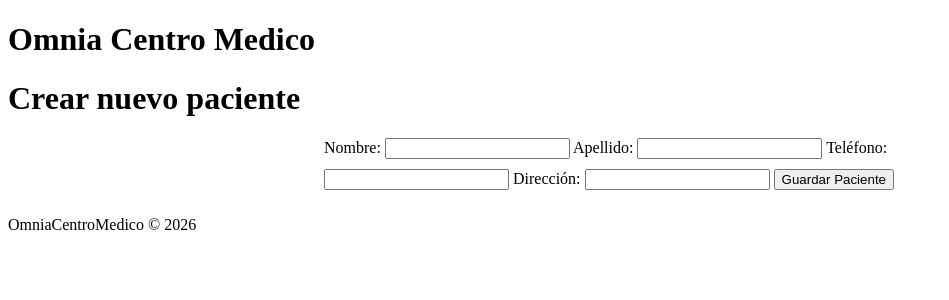
After one commit to lbooghart-tech/omnia-centro-m-dico-especializado, a Laravel app: page /pacientes/create in a window 1280 px wide. The commit adds this page. Shown: the top 300 px of the page, without its empty margins (0-949 px from the left). Run offline with Laravel 12, Linux system fonts and the light colour scheme.

Commit message:
Maalv: crear Formulario

```diff
--- a/app/Http/Controllers/PacientesController.php
+++ b/app/Http/Controllers/PacientesController.php
@@ -1,5 +1,6 @@
 <?php
 namespace App\Http\Controllers;
+use Illuminate\Http\Request;
 
 class PacientesController extends Controller
 {
@@ -11,4 +12,27 @@ class PacientesController extends Controller
     {
         return view('pacientes.show');
     }
+    public function create()
+{
+    return view('Pacientes.create');
 }
+
+public function store(Request $request)
+{
+    $validateData = $request->validate([
+        'nombre' => 'required|string|max:255| min:3',
+        'apellido' => 'required|string|max:255| min:3',
+        'telefono' => 'required|string|max:20| min:10',
+        'direccion' => 'required|string|max:255| min:10',
+    ]);
+
+    $paciente = new Paciente();
+    $paciente->nombre = $validateData['nombre'];
+    $paciente->apellido = $validateData['apellido'];
+    $paciente->telefono = $validateData['telefono'];
+    $paciente->direccion = $validateData['direccion'];
+    $paciente->save();
+
+    return redirect()->route('Pacientes.index')->with('success', 'Paciente creado exitosamente.');
+}
+}
--- /dev/null
+++ b/resources/views/Pacientes/create.blade.php
@@ -0,0 +1,24 @@
+@extends('layouts.app')
+@section('content')
+    <h1>Crear nuevo paciente</h1>
+
+<form name="guardar_paciente" id="guardar_paciente"
+style="width: 50%; margin: auto;" method="POST" background-color: #d7e0e4; padding: 20px; border-radius: 5px;
+method="POST" action="{{ route('Pacientes.store') }}">
+@csrf
+    <label for="nombre">Nombre:</label>
+    <input type="text" name="nombre" id="nombre" style="margin-bottom: 10px;">
+    @error('nombre')<div class="alert alert-danger">{{ $message }}</div>@enderror
+    <label for="apellido">Apellido:</label>
+    <input type="text" name="apellido" id="apellido" style="margin-bottom: 10px;">
+    @error('apellido')<div class="alert alert-danger">{{ $message }}</div>@enderror
+    <label for="telefono">Teléfono:</label>
+    <input type="text" name="telefono" id="telefono" style="margin-bottom: 10px;">
+    @error('telefono')<div class="alert alert-danger">{{ $message }}</div>@enderror
+    <label for="direccion">Dirección:</label>
+    <input type="text" name="direccion" id="direccion" style="margin-bottom: 10px;">
+    @error('direccion')<div class="alert alert-danger">{{ $message }}</div>@enderror
+
+    <button type="submit" class="btn btn-primary">Guardar Paciente</button>
+</form>
+@endsection
--- a/resources/views/Pacientes/index.blade.php
+++ b/resources/views/Pacientes/index.blade.php
@@ -5,4 +5,5 @@
 @section('content')
     <h2>Pacientes</h2>
     <a href="{{ route('Pacientes.show') }}">Ver detalle de paciente</a>
+    <a class="btn btn-primary" href="{{ route('Pacientes.create') }}"><h4>Crear nuevo paciente</h4></a>
 @endsection
--- a/routes/web.php
+++ b/routes/web.php
@@ -12,3 +12,9 @@ route::get('/pacientes',
 
 route::get('/pacientes/show',
 [App\Http\Controllers\PacientesController::class, 'show'])->name('Pacientes.show');
+
+route::get('/pacientes/create',
+[App\Http\Controllers\PacientesController::class, 'create'])->name('Pacientes.create');
+
+Route::post('/pacientes/store',
+[App\Http\Controllers\PacientesController::class, 'store'])->name('Pacientes.store');
```
Also changed, not shown: app/Models/Paciente.php (added, +10 -0 lines), database/migrations/2026_08_23_215057_paciente.php (added).
